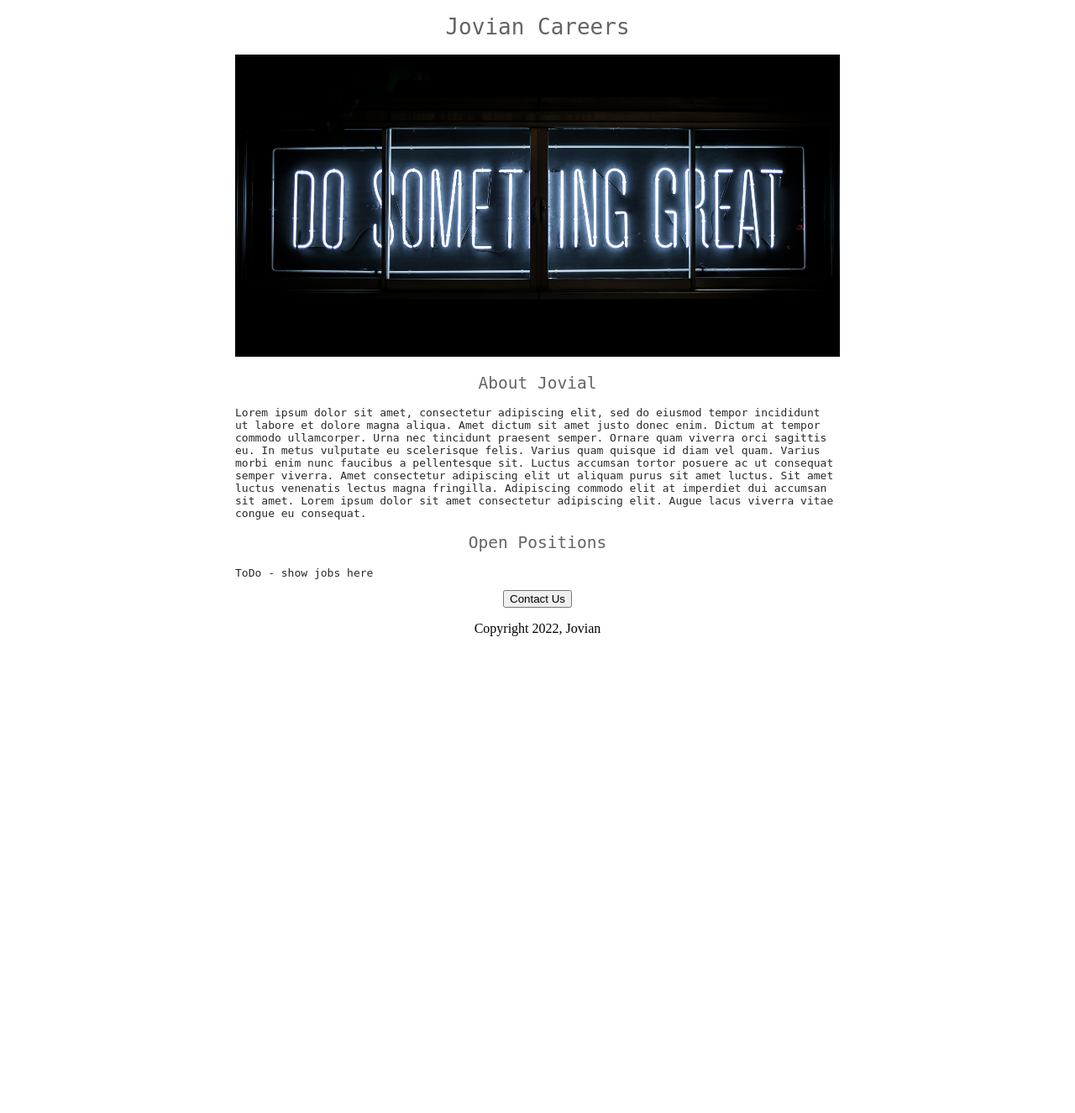
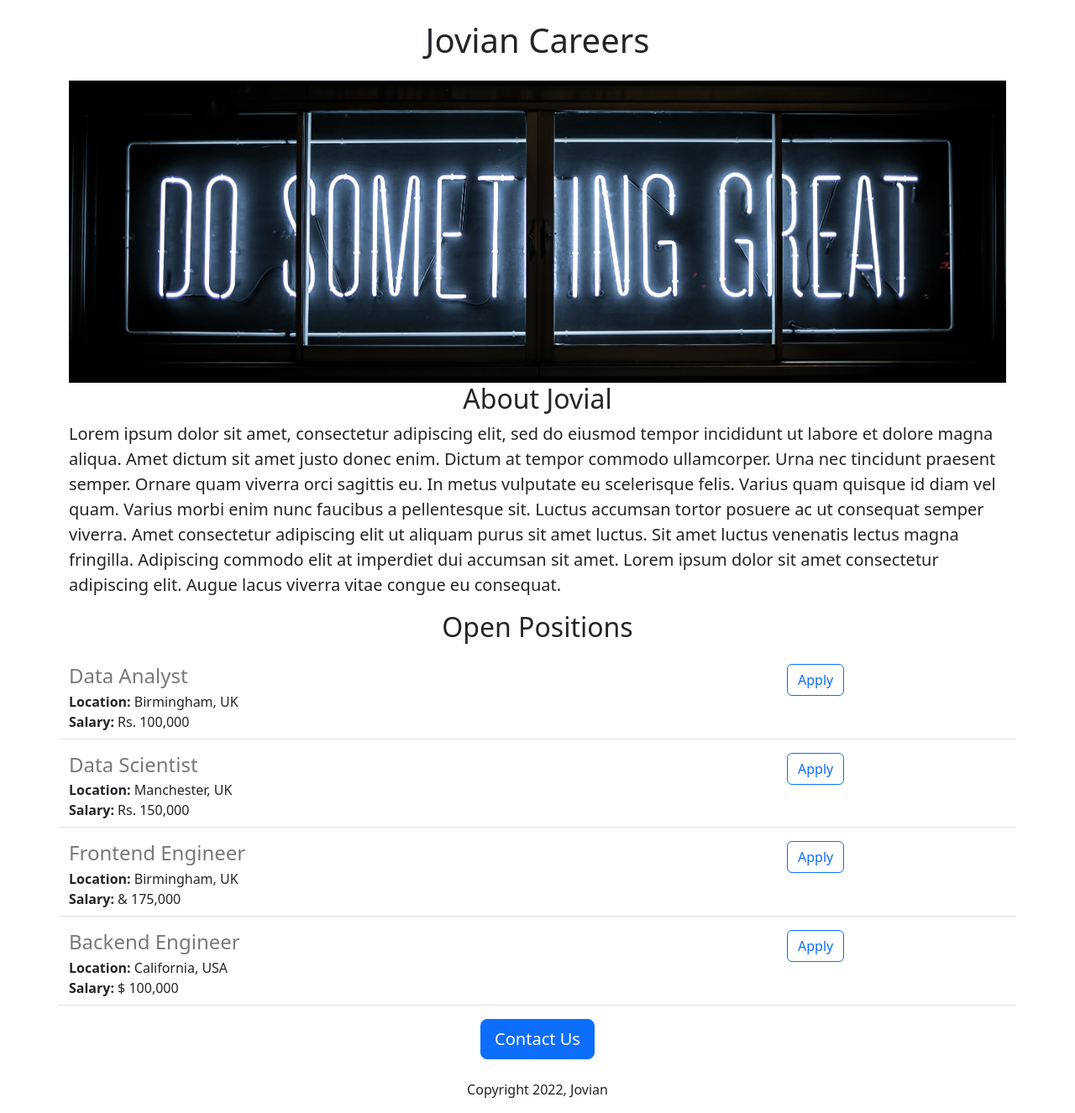
Before and after one commit to john-the1-mwagiru/jovian_careers_website, a Flask app: page / in a window 1280 px wide. Shown: the whole page at 84% size. Before the commit the page ends 758 px from the top, so only its background shows below. Run offline with Flask 3, Linux system fonts and the light colour scheme.

Commit message:
added dynamic data and API route

```diff
--- a/app.py
+++ b/app.py
@@ -1,12 +1,42 @@
-from flask import Flask, render_template
+from flask import Flask, render_template, jsonify
 
 app = Flask(__name__)
 
+JOBS =[{
+  'id':1,
+  'title':'Data Analyst',
+  'location':'Birmingham, UK',
+  'salary':'Rs. 100,000'
+},
+      {
+  'id':2,
+  'title':'Data Scientist',
+  'location':'Manchester, UK',
+  'salary':'Rs. 150,000'
+      },
+      {
+  'id':3,
+  'title':'Frontend Engineer',
+  'location':'Birmingham, UK',
+  'salary':'& 175,000'
+      },
+      {
+  'id':4,
+  'title':'Backend Engineer',
+  'location':'California, USA',
+  'salary':'$ 100,000'
+      }
+
+]
 
 @app.route("/")
 def hello_world():
-  return render_template("home.html")
+  return render_template("home.html",jobs=JOBS)
 
+
+@app.route("/api/jobs")
+def list_jobs():
+  return jsonify(JOBS)
 
 if __name__ == "__main__":
   app.run(host='0.0.0.0', debug=True)
--- a/templates/home.html
+++ b/templates/home.html
@@ -2,47 +2,32 @@
 <html>
   <head>
     <title>Jovian Careers</title>
+    <meta charset="utf-8">
+    <meta name="viewport" content="width=device-width, initial-scale=1">
+    <link href="https://cdn.jsdelivr.net/npm/bootstrap@5.3.0/dist/css/bootstrap.min.css" rel="stylesheet" integrity="sha384-9ndCyUaIbzAi2FUVXJi0CjmCapSmO7SnpJef0486qhLnuZ2cdeRhO02iuK6FUUVM" crossorigin="anonymous">
     <style>
-      h1{
-        font-size: 80;
-        font-family: monospace;
-        font-weight: normal;
-        color:rgb(100,100,100);
-        text-align:center;
-      }
       #banner{
+        height:360px;
         width:100%;
-        height: 360px;
-        object-fit: cover;
-      }
-      h2 {
-        font-family: monospace;
-        font: size: 32px;
-        color: rgb(100,100,100);
-        text-align: center;
-        font-weight: normal;
-      }
-      .bodytext {
-        font-family: monospace;
-        color: rgb(40,40,40);
-      }
-      #container{
-        max-width: 720px;
-        margin: 0 auto 0 auto;
+        object-fit:cover;
       }
     </style>
   </head>
   <body>
-      <div id = 'container'>
-        <h1>Jovian Careers</h1>
-        <img id ="banner" src="https://joviancareerswebsite--john-the1-mwagi.repl.co/static/banner.jpg">
-        <h2>About Jovial</h2>
-        <p class="bodytext">Lorem ipsum dolor sit amet, consectetur adipiscing elit, sed do eiusmod tempor incididunt ut labore et dolore magna aliqua. Amet dictum sit amet justo donec enim. Dictum at tempor commodo ullamcorper. Urna nec tincidunt praesent semper. Ornare quam viverra orci sagittis eu. In metus vulputate eu scelerisque felis. Varius quam quisque id diam vel quam. Varius morbi enim nunc faucibus a pellentesque sit. Luctus accumsan tortor posuere ac ut consequat semper viverra. Amet consectetur adipiscing elit ut aliquam purus sit amet luctus. Sit amet luctus venenatis lectus magna fringilla. Adipiscing commodo elit at imperdiet dui accumsan sit amet. Lorem ipsum dolor sit amet consectetur adipiscing elit. Augue lacus viverra vitae congue eu consequat.</p>
-        <h2>Open Positions</h2>
-        <p class="bodytext">ToDo  - show jobs here</p>
-        <div style ="text-align:center">
-        <button>Contact Us</button>
-          <p>Copyright 2022, Jovian</p>
+      <div class="container">
+        <h1 class="text-center mt-4 mb-4">Jovian Careers</h1>
+        <img class="img-fluid" id ="banner" src="https://joviancareerswebsite--john-the1-mwagi.repl.co/static/banner.jpg">
+        <h2 class="text-center">About Jovial</h2>
+        <p class="lead">Lorem ipsum dolor sit amet, consectetur adipiscing elit, sed do eiusmod tempor incididunt ut labore et dolore magna aliqua. Amet dictum sit amet justo donec enim. Dictum at tempor commodo ullamcorper. Urna nec tincidunt praesent semper. Ornare quam viverra orci sagittis eu. In metus vulputate eu scelerisque felis. Varius quam quisque id diam vel quam. Varius morbi enim nunc faucibus a pellentesque sit. Luctus accumsan tortor posuere ac ut consequat semper viverra. Amet consectetur adipiscing elit ut aliquam purus sit amet luctus. Sit amet luctus venenatis lectus magna fringilla. Adipiscing commodo elit at imperdiet dui accumsan sit amet. Lorem ipsum dolor sit amet consectetur adipiscing elit. Augue lacus viverra vitae congue eu consequat.</p>
+        <h2 class="text-center mt-2 mb-4" >Open Positions</h2>
+        <div>
+          {% for job in jobs %}
+             {%include 'jobitem.html'%}
+          {% endfor %}
+        </div>
+        <div class="text-center">
+        <button class="btn btn-primary btn-lg">Contact Us</button>
+          <p class="mt-4 ">Copyright 2022, Jovian</p>
         </div>
       </div>
   </body>
--- /dev/null
+++ b/templates/jobitem.html
@@ -0,0 +1,20 @@
+ <div class="border-bottom row" style="margin-bottom: 16px;padding-bottom:8px;">
+        <div class="col-9">
+        <h4
+          style="color:rgb(120,120,120);margin-bottom:4px;">
+          {{job['title']}}
+        </h4>
+        <div>
+          <b>Location:</b> {{job['location']}}
+        </div>
+        {%if 'salary' in job%}
+        <div>
+          <b>Salary:</b> {{job['salary']}}
+        </div>
+        {% endif %}
+        </div>
+        <div class="col-3">
+           <button type="button" class="btn btn-outline-primary">Apply</button>
+        </div>
+
+      </div>
```
